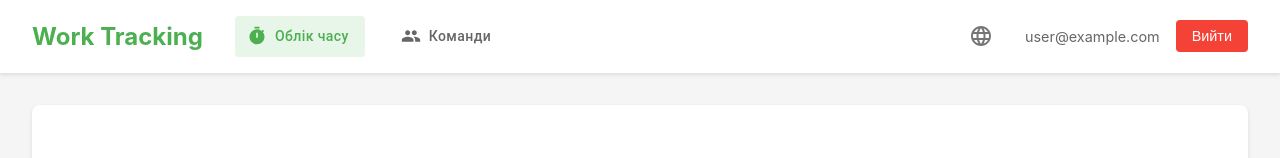
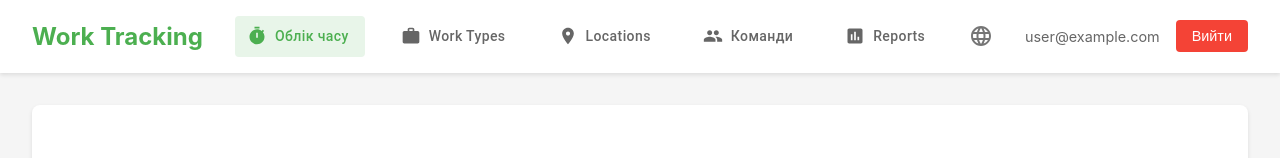
Before and after one commit to Edelwei555/mas-work-tracking-web, a React (Create React App) app: page / in a window 1280 px wide. Shown: the top 158 px of the page. Built offline with nearby package versions, Linux system fonts and the light colour scheme; no server answers; the database is empty; sample sign-in values are in the browser's storage.

Commit message:
Додано кнопки навігації для видів робіт, локацій та звітів

```diff
--- a/src/components/Layout/Layout.tsx
+++ b/src/components/Layout/Layout.tsx
@@ -3,7 +3,7 @@ import { useTranslation } from 'react-i18next';
 import { Link, Outlet, useLocation } from 'react-router-dom';
 import { useAuth } from '../../contexts/AuthContext';
 import { Button, IconButton, Menu, MenuItem } from '@mui/material';
-import { Timer, Group, Language } from '@mui/icons-material';
+import { Timer, Group, Language, Work, LocationOn, Assessment } from '@mui/icons-material';
 import './Layout.css';
 
 const Layout: React.FC = () => {
@@ -49,11 +49,35 @@ const Layout: React.FC = () => {
             </Button>
             <Button
               component={Link}
+              to="/work-types"
+              startIcon={<Work />}
+              className={location.pathname === '/work-types' ? 'active' : ''}
+            >
+              {t('workTypes.title')}
+            </Button>
+            <Button
+              component={Link}
+              to="/locations"
+              startIcon={<LocationOn />}
+              className={location.pathname === '/locations' ? 'active' : ''}
+            >
+              {t('locations.title')}
+            </Button>
+            <Button
+              component={Link}
               to="/teams"
               startIcon={<Group />}
               className={location.pathname.startsWith('/teams') ? 'active' : ''}
             >
               {t('nav.teams')}
+            </Button>
+            <Button
+              component={Link}
+              to="/reports"
+              startIcon={<Assessment />}
+              className={location.pathname === '/reports' ? 'active' : ''}
+            >
+              {t('reports.title')}
             </Button>
           </nav>
         </div>
--- a/src/routes/AppRoutes.tsx
+++ b/src/routes/AppRoutes.tsx
@@ -7,6 +7,9 @@ import Profile from '../components/Profile/Profile';
 import TimeTracking from '../components/TimeTracking/TimeTracking';
 import Teams from '../components/Teams/Teams';
 import TeamMembers from '../components/Teams/TeamMembers';
+import WorkTypes from '../components/WorkTypes/WorkTypes';
+import Locations from '../components/Locations/Locations';
+import Reports from '../components/Reports/Reports';
 import Layout from '../components/Layout/Layout';
 
 // Компонент-обгортка для TeamMembers
@@ -46,8 +49,11 @@ const AppRoutes: React.FC = () => {
       }>
         <Route index element={<TimeTracking />} />
         <Route path="profile" element={<Profile />} />
+        <Route path="work-types" element={<WorkTypes />} />
+        <Route path="locations" element={<Locations />} />
         <Route path="teams" element={<Teams />} />
         <Route path="teams/:teamId" element={<TeamMembersWrapper />} />
+        <Route path="reports" element={<Reports />} />
       </Route>
 
       {/* Перенаправлення невідомих маршрутів */}
```
